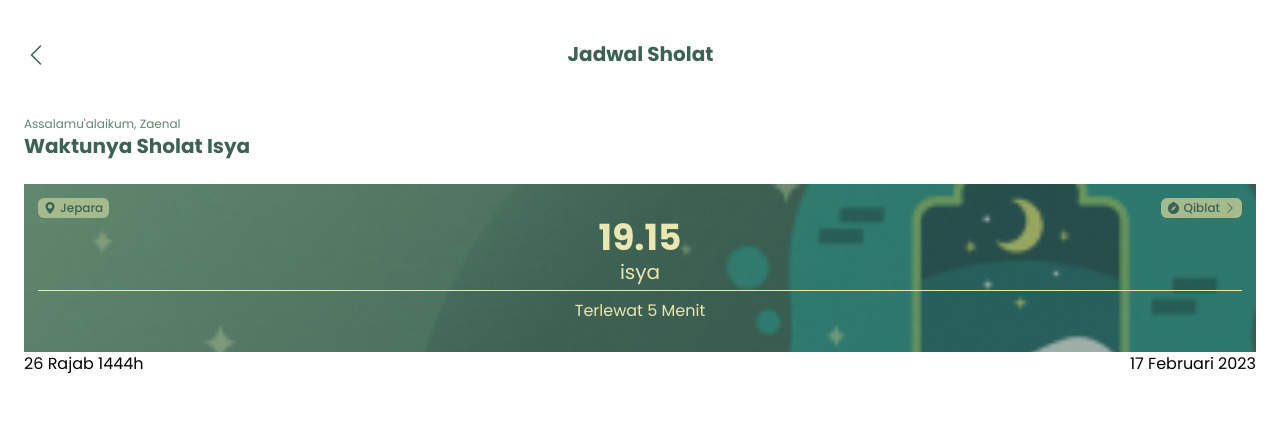
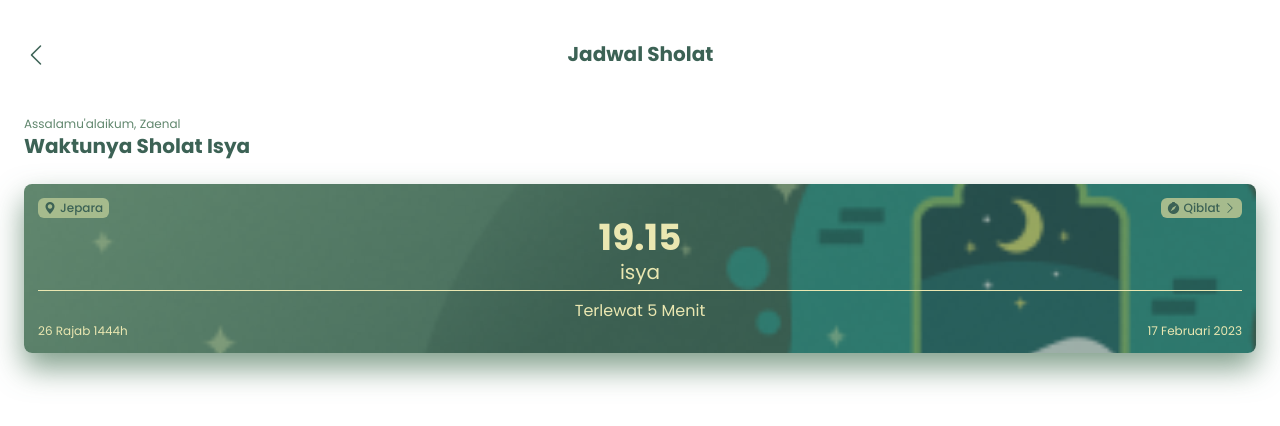
Before and after one commit to zaenalrfn/Quranku, a Vue app: page /jadwal_sholat in a window 1280 px wide. Shown: the top 426 px of the page. Built offline with nearby package versions, Linux system fonts and the light colour scheme.

Commit message:
fix particle circle in pencarian

```diff
--- a/src/views/JadwalSholat.vue
+++ b/src/views/JadwalSholat.vue
@@ -17,7 +17,9 @@
           Waktunya Sholat Isya
         </h2>
       </div>
-      <div class="js-banner w-full h-[168px] bg-center bg-cover p-3.5">
+      <div
+        class="js-banner w-full bg-center bg-cover p-3.5 shadow-[rgba(97,_135,_110,_0.8)_0px_15px_30px_0px] rounded-lg"
+      >
         <div class="js-kota-qiblat flex justify-between">
           <div
             class="js-kota flex items-center bg-[#A6BB8D] rounded-md px-1.5 text-text_color_bold_1 font-medium gap-1 py-[2px]"
@@ -39,10 +41,10 @@
           <hr class="border-t-1 border-[#eae7b1] py-1" />
           <h4 class="text-base">Terlewat 5 Menit</h4>
         </div>
-      </div>
-      <div class="js-tanggal flex justify-between">
-        <p>26 Rajab 1444h</p>
-        <p>17 Februari 2023</p>
+        <div class="js-tanggal flex justify-between text-xs text-text_color_2">
+          <p>26 Rajab 1444h</p>
+          <p>17 Februari 2023</p>
+        </div>
       </div>
     </div>
   </div>
--- a/src/views/Pencarian.vue
+++ b/src/views/Pencarian.vue
@@ -27,7 +27,7 @@
       </div>
       <!-- bagian surah -->
       <div
-        ref="container"
+        ref="containers"
         class="container relative w-full p-4 mt-6 rounded-lg bg-gradient-to-r from-[#61876E] to-[#28433A] shadow-[rgba(97,_135,_110,_0.8)_0px_15px_30px_0px]"
       >
         <div
@@ -45,7 +45,7 @@
         </div>
       </div>
       <div
-        ref="container"
+        ref="containers"
         class="container relative w-full p-4 mt-6 rounded-lg bg-gradient-to-r from-[#61876E] to-[#28433A] shadow-[rgba(97,_135,_110,_0.8)_0px_15px_30px_0px]"
       >
         <div
@@ -78,13 +78,16 @@ export default {
   },
   methods: {
     createCircles(count) {
-      const container = this.$refs.container;
-      const containerWidth = container.clientWidth;
-      const containerHeight = container.clientHeight;
+      const container = document.querySelectorAll(".container");
+      if (container && container.length > 0) {
+        container.forEach((container) => {
+          const containerRect = container.getBoundingClientRect();
+          const containerWidth = containerRect.width;
+          const containerHeight = containerRect.height;
 
           for (let i = 0; i < count; i++) {
             const circle = document.createElement("div");
-        const size = Math.floor(Math.random() * 2) + 1; // Ukuran acak antara 10 dan 50 piksel
+            const size = Math.floor(Math.random() * 2) + 1;
             const top = Math.random() * (containerHeight - size);
             const left = Math.random() * (containerWidth - size);
             const color = "#A6BB8D";
@@ -99,6 +102,10 @@ export default {
 
             container.appendChild(circle);
           }
+        });
+      } else {
+        console.warn("Tidak ada elemen container yang ditemukan.");
+      }
     },
   },
 };
```
Lines whose indentation alone changed are shown as unchanged.
